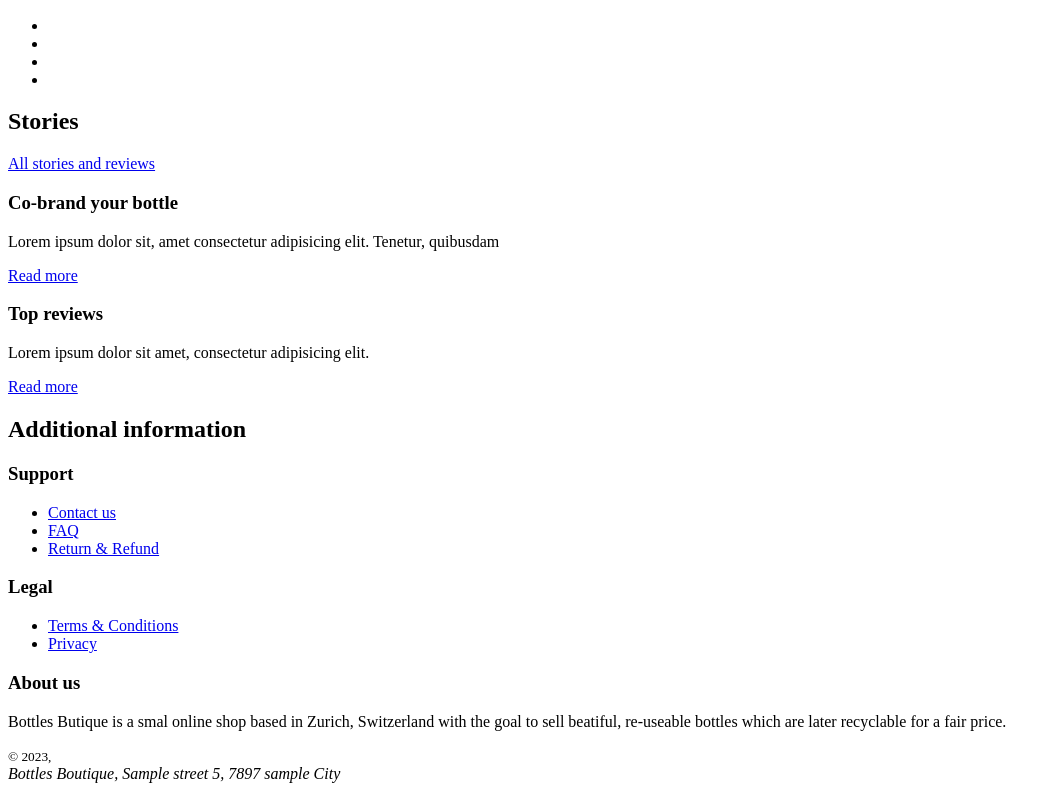
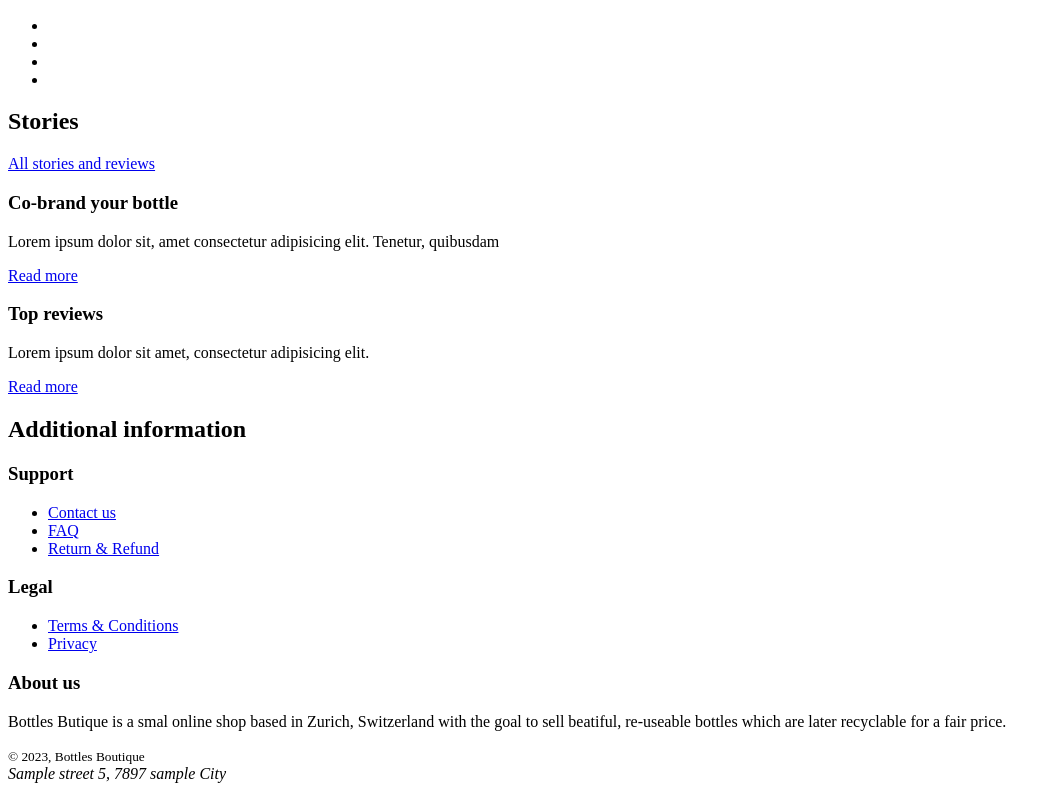
Before and after one commit to denysbelskiy/exercise, a plain HTML site: page 2_week/exercise_3/index.html in a window 1280 px wide. Shown: the part 789-1580 px from the top of the page, without its empty margins (0-1057 px from the left). Drawn offline with Linux system fonts and the light colour scheme.

Commit message:
fotter copy text added

```diff
--- a/2_week/exercise_3/index.html
+++ b/2_week/exercise_3/index.html
@@ -111,8 +111,8 @@
             <h3>About us</h3>
             <p>Bottles Butique is a smal online shop based in Zurich, Switzerland with the goal to sell beatiful, re-useable bottles which are later recyclable for a fair price.</p>
         </div>
-        <small>&copy; 2023,</small>
-        <address>Bottles Boutique, Sample street 5, 7897 sample City</address>
+        <small>&copy; 2023, Bottles Boutique</small>
+        <address>Sample street 5, 7897 sample City</address>
     </footer>
 </body>
 
```
